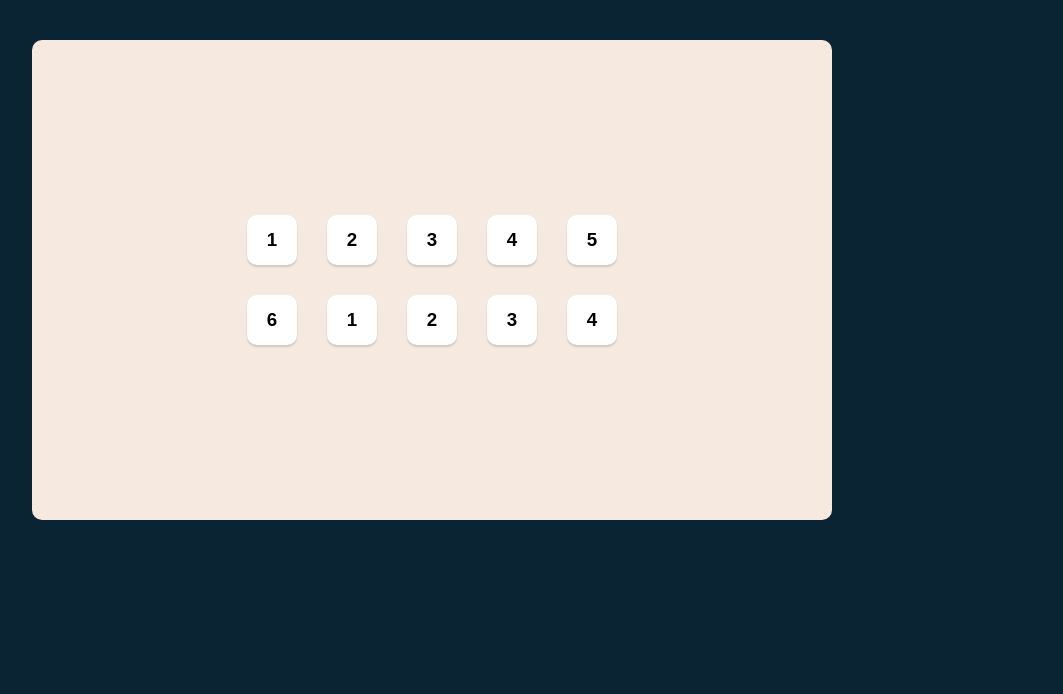
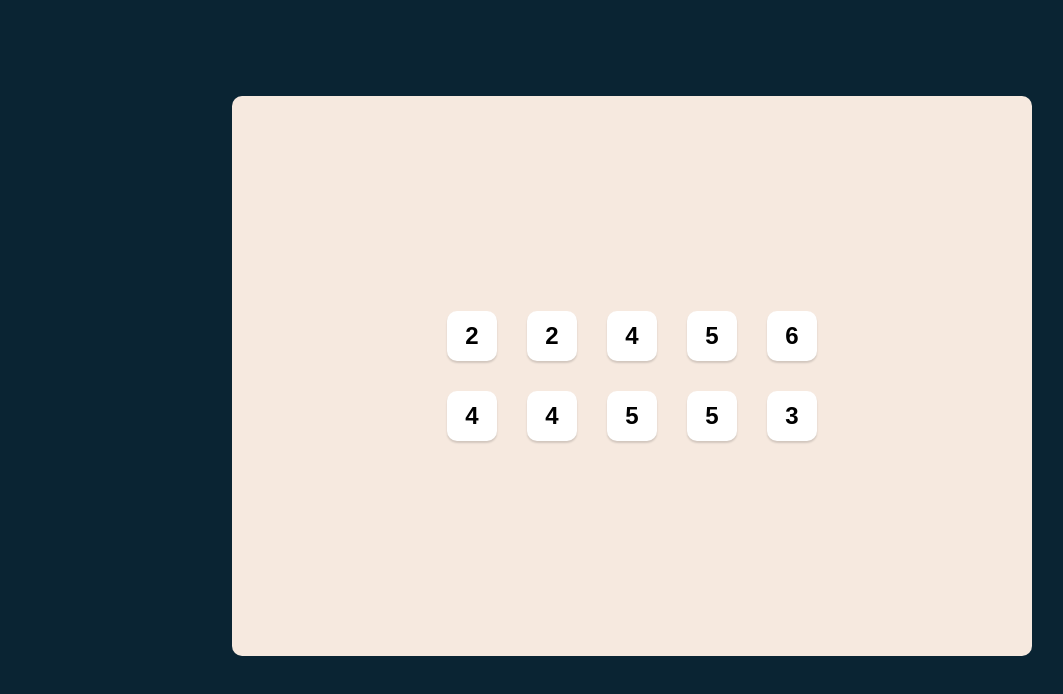
Before and after one commit to ZrC4tlyst/Tenzies-Game-in-React, a React (Vite) app in the folder Tenzies Game/: page / in a window 1280 px wide. Shown: the top 694 px of the page, without its empty margins (8-1071 px from the left). Built offline with nearby package versions, Linux system fonts and the light colour scheme.

Commit message:
Added the diceArray and mapped over to generate the die faces

```diff
--- a/Tenzies Game/src/App.css
+++ b/Tenzies Game/src/App.css
@@ -2,7 +2,6 @@
   margin: 0;
   padding: 0;
   box-sizing: border-box;
-
 }
 
 html,
@@ -15,7 +14,8 @@ body {
 }
 
 .main {
-  height: 60vh;
+  margin: 7vh auto;
+  height: 70vh;
   max-width: 800px;
   background: #f6e9df;
   border-radius: 10px;
--- a/Tenzies Game/src/App.jsx
+++ b/Tenzies Game/src/App.jsx
@@ -1,22 +1,27 @@
+import { useState } from "react";
 import "./App.css";
 import Die from "./components/Die";
 
 function App() {
+  const [newDie, setNewDie] = useState(allNewDice);
+
+  function allNewDice() {
+    const newDice = [];
+    for (let i = 1; i < 11; i++) {
+      let randomNumber = Math.ceil(Math.random() * 6);
+      newDice.push(randomNumber);
+    }
+    return newDice;
+  }
+
+  const newDieFace = newDie.map((die) => (
+    <Die key={Math.random()} diceValue={die} />
+  ));
+
   return (
     <>
       <main className="main">
-        <div className="die-container">
-          <Die diceValue={1} />
-          <Die diceValue={2} />
-          <Die diceValue={3} />
-          <Die diceValue={4} />
-          <Die diceValue={5} />
-          <Die diceValue={6} />
-          <Die diceValue={1} />
-          <Die diceValue={2} />
-          <Die diceValue={3} />
-          <Die diceValue={4} />
-        </div>
+        <div className="die-container">{newDieFace}</div>
       </main>
     </>
   );
--- a/Tenzies Game/src/components/Die.jsx
+++ b/Tenzies Game/src/components/Die.jsx
@@ -4,7 +4,7 @@ const Die = ({ diceValue }) => {
   return (
     <>
       <div className={`${styles.die}`}>
-        <h3>{diceValue}</h3>
+        <h2>{diceValue}</h2>
       </div>
     </>
   );
```
